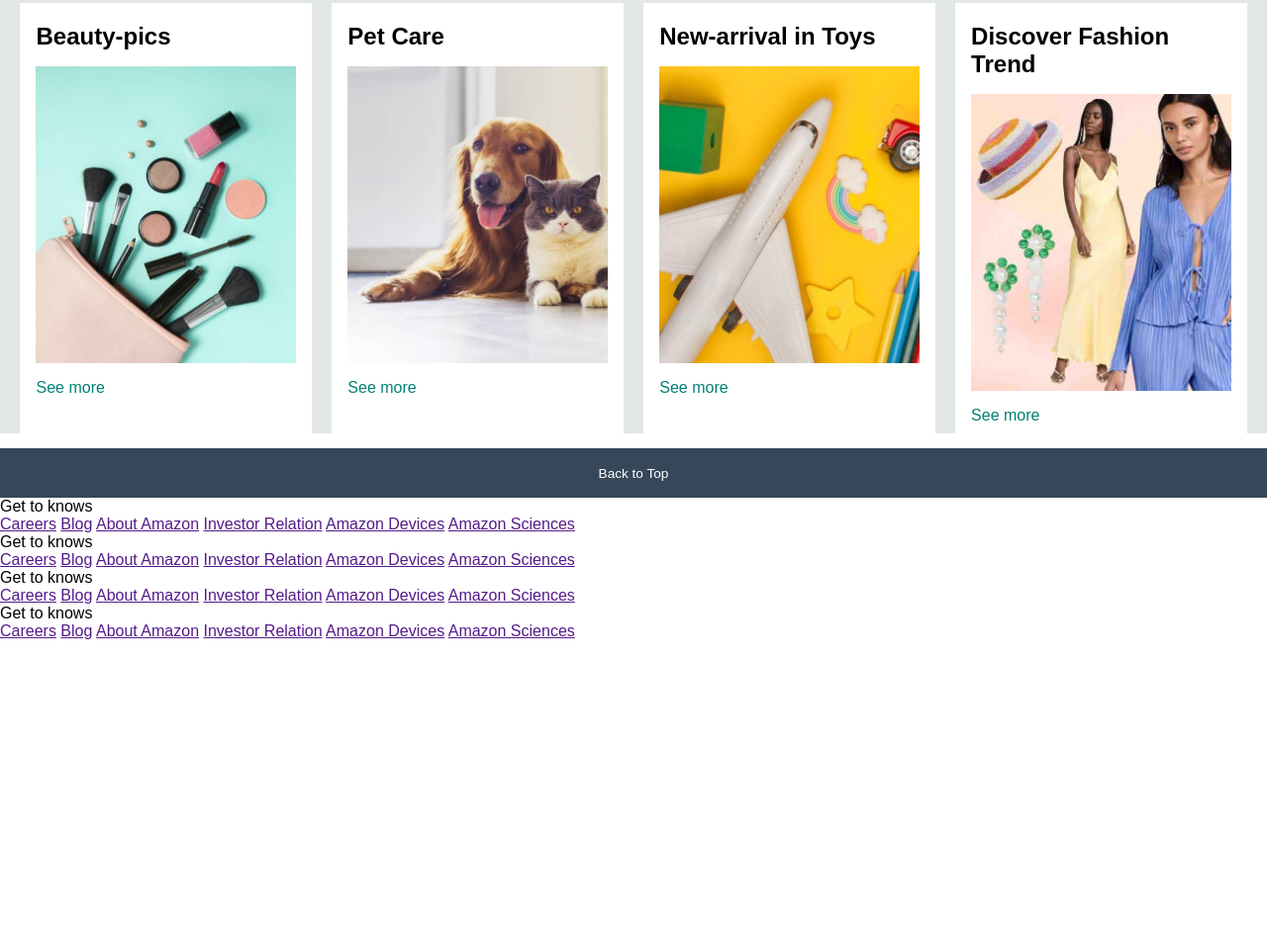
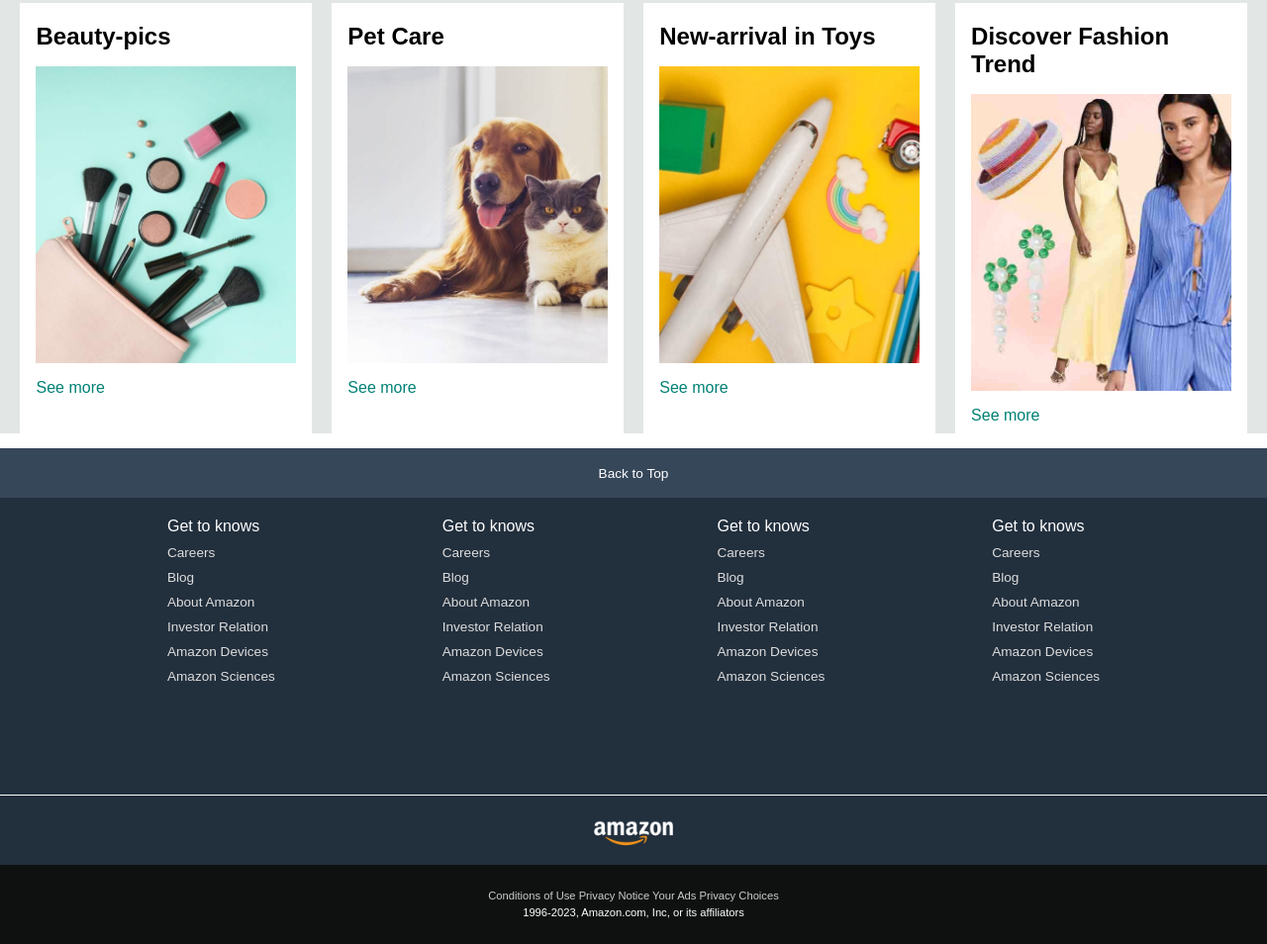
Before and after one commit to Lakhjeet1082/Amazon-Website-Clone, a plain HTML site: page index.html in a window 1280 px wide. Shown: the part 962-1916 px from the top of the page at 99% size. Before the commit the page ends 1609 px from the top, so only its background shows below. Drawn offline with Linux system fonts and the light colour scheme.

Commit message:
Footer created

```diff
--- a/index.html
+++ b/index.html
@@ -167,6 +167,19 @@
             <a href="">Amazon Sciences</a>
         </ul>
     </div>
+    <div class="foot-panel3">
+        <div class="logo"></div>
+    </div>
+    <div class="foot-panel4">
+        <div class="pages">
+            <a href="">Conditions of Use</a>
+            <a href="">Privacy Notice</a>
+            <a href="">Your Ads Privacy Choices</a>
+        </div>
+        <div class="copyright">
+            1996-2023, Amazon.com, Inc, or its affiliators
+        </div>
+    </div>
 </footer>
 </body>
 </html>
--- a/style.css
+++ b/style.css
@@ -183,3 +183,52 @@
 footer{
     margin-top: 15px;
 }
+.foot-panel2{
+    background-color: #222f3d;
+    height: 300px;
+    color: white;
+    display: flex;
+    justify-content: space-evenly;
+}
+ul{
+    margin-top: 20px;
+}
+ul a{
+    display: block;
+    font-size: 0.85rem;
+    margin-top: 10px;
+    color: #dddddd;
+    text-decoration: none;
+}
+.foot-panel3{
+    background-color: #222f3d;
+    color: white;
+    border-top: 0.5px solid white;
+    height: 70px;
+    display: flex;
+    justify-content: center;
+    align-items: center;
+}
+.logo{
+    background-image:url("amazon_logo.png");
+    height: 50px;
+    width: 100px;
+    background-size: cover;
+}
+.foot-panel4{
+    background-color: #0f1111;
+    color: white;
+    height: 80px;
+    font-size: 0.7rem;
+    text-align: center;
+}
+.foot-panel4 a{
+    text-decoration: none;
+    color: #cccccc;
+}
+.pages{
+    padding-top: 25px;
+}
+.copyright{
+    padding-top: 5px;
+}
```
